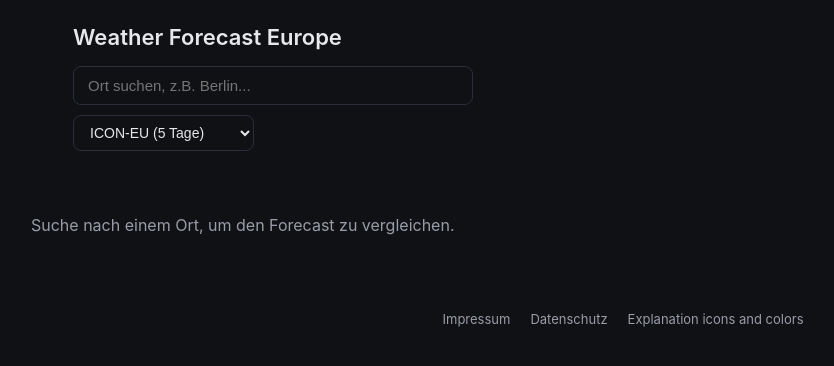
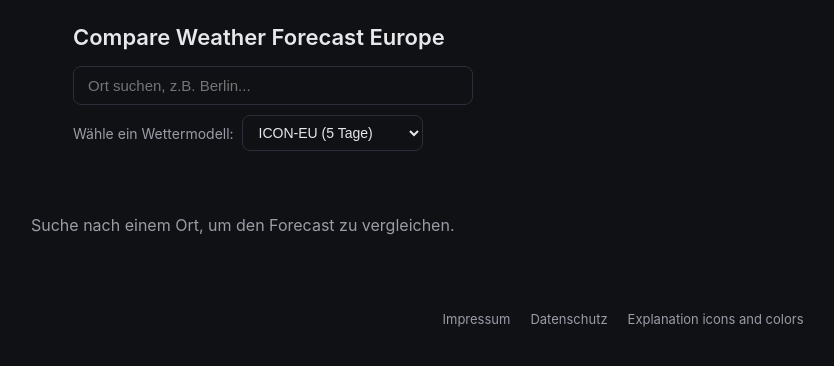
Before and after one commit to trett1004/weather-compare, a React (Vite) app: page / in a window 1280 px wide. Shown: the top 366 px of the page, without its empty margins (17-851 px from the left). Built offline with nearby package versions, Linux system fonts and the light colour scheme.

Commit message:
style: Implement action required before dropdown

```diff
--- a/src/components/SearchSection.jsx
+++ b/src/components/SearchSection.jsx
@@ -72,7 +72,7 @@ export function SearchSection({
 
   return (
     <header className="page-header">
-      <h1>Weather Forecast Europe</h1>
+      <h1>Compare Weather Forecast Europe</h1>
       <div className="search-wrap" ref={wrapperRef}>
         <input
           id="search-input"
@@ -93,11 +93,15 @@ export function SearchSection({
           onSelect={handleSelect}
         />
       </div>
+      <div className="model-select-wrap">
+        <label htmlFor="model-select" className="model-select-label">
+          Wähle ein Wettermodell:
+        </label>
         <select
+          id="model-select"
           className="model-select"
           value={weatherModel}
           onChange={(event) => onModelChange(event.target.value)}
-        aria-label="Wettermodell auswählen"
         >
           {Object.entries(WEATHER_MODELS).map(([id, { label }]) => (
             <option key={id} value={id}>
@@ -105,6 +109,7 @@ export function SearchSection({
             </option>
           ))}
         </select>
+      </div>
       <p className="hint">{hint}</p>
     </header>
   );
--- a/style.css
+++ b/style.css
@@ -111,6 +111,18 @@ h1 {
 
 .preview-button:hover {
   border-color: var(--accent);
+}
+
+.model-select-wrap {
+  display: flex;
+  align-items: center;
+  gap: 8px;
+}
+
+.model-select-label {
+  font-size: 14px;
+  color: var(--text-dim);
+  white-space: nowrap;
 }
 
 .model-select {
```
Lines whose indentation alone changed are shown as unchanged.
